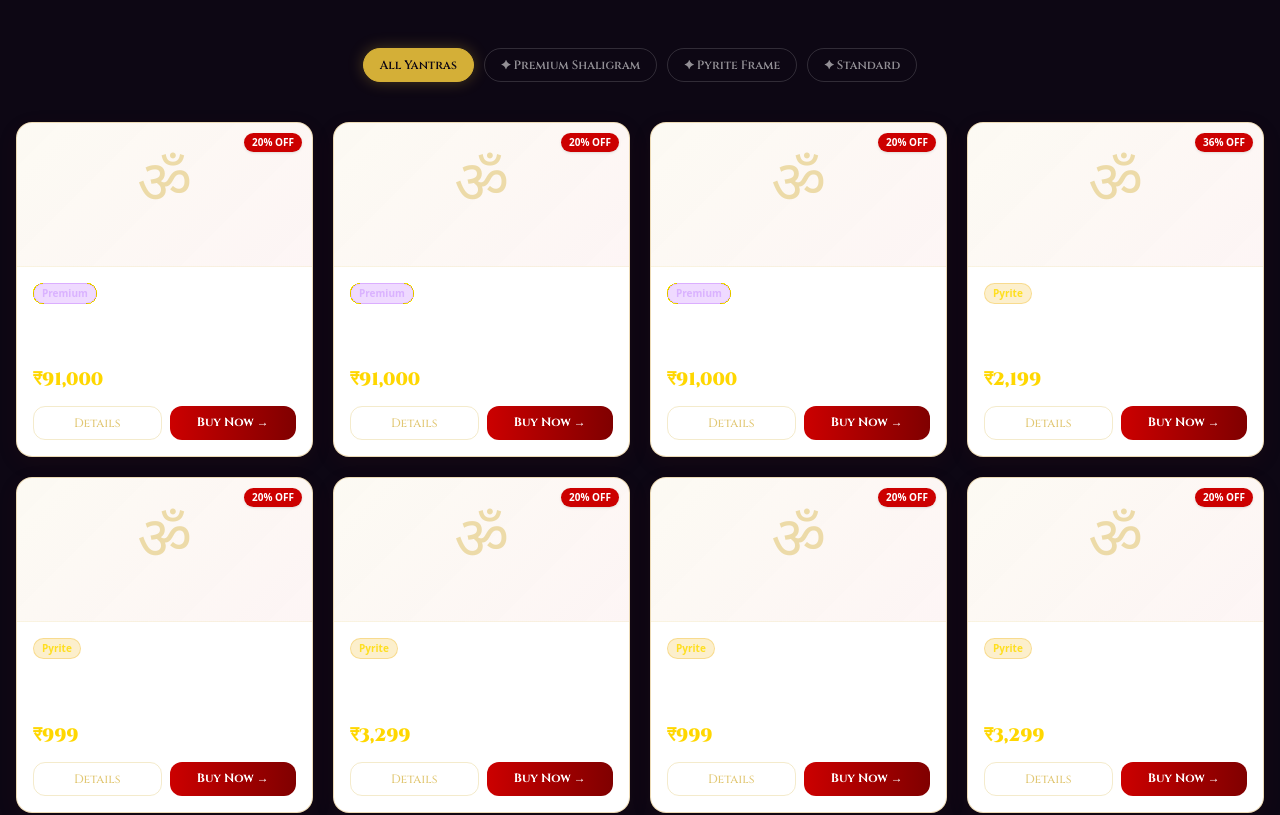
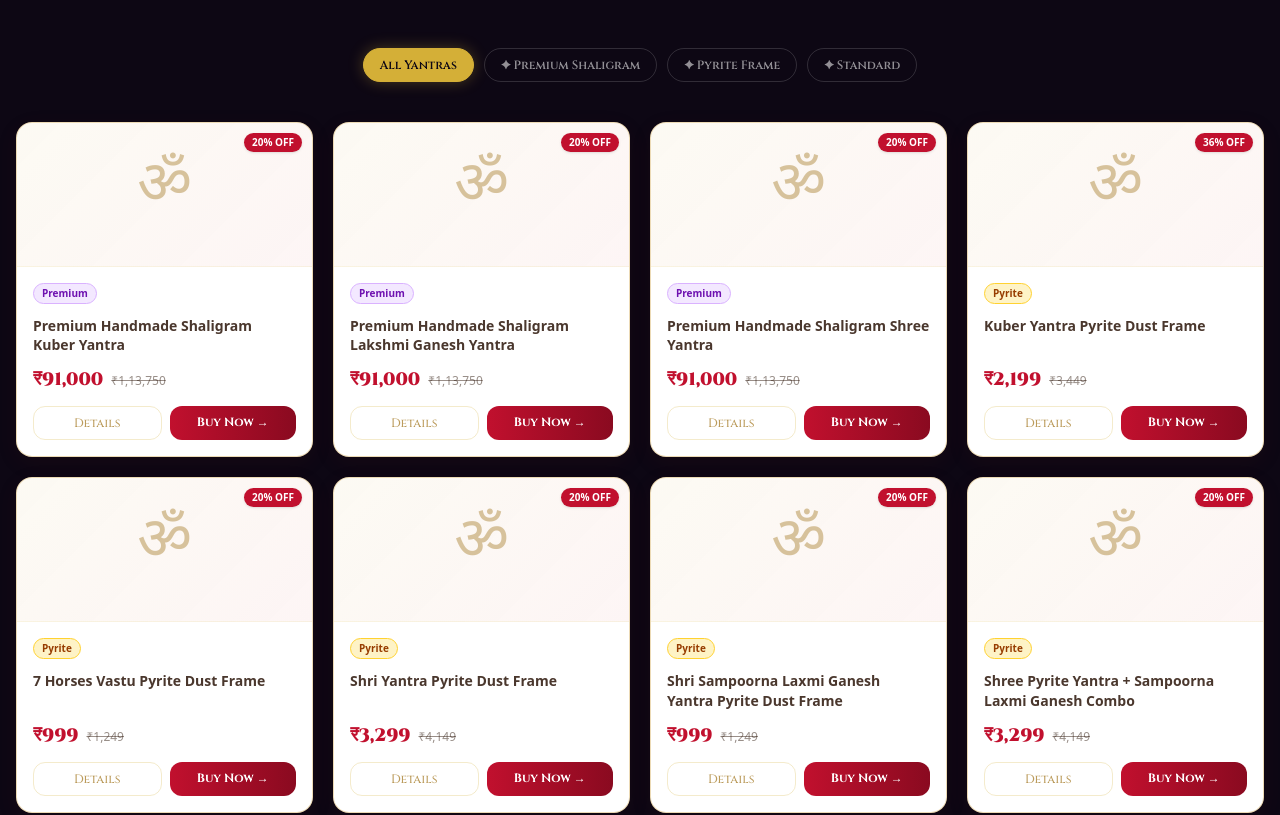
Before and after one commit to Sanchitjha/Astrologer, a Next.js app: page / in a window 1280 px wide. Shown: the part 9040-9855 px from the top of the page. Built offline with nearby package versions, Linux system fonts and the light colour scheme.

Commit message:
feat: add YantraCard, YantraGrid, and ZodiacSigns components for product and astrology listings

```diff
--- a/components/YantraCard.js
+++ b/components/YantraCard.js
@@ -2,9 +2,9 @@ import Link from 'next/link';
 import { formatINR } from '@/lib/utils';
 
 const categoryColors = {
-  'premium-shaligram': 'bg-purple-500/20 text-purple-300 border-purple-500/30',
-  'pyrite-frame':      'bg-yellow-500/20 text-yellow-300 border-yellow-500/30',
-  'standard':          'bg-blue-500/20 text-blue-300 border-blue-500/30',
+  'premium-shaligram': 'bg-purple-100 text-purple-800 border-purple-300',
+  'pyrite-frame':      'bg-amber-100 text-amber-800 border-amber-300',
+  'standard':          'bg-blue-100 text-blue-800 border-blue-300',
 };
 
 const categoryLabels = {
@@ -22,12 +22,12 @@ export default function YantraCard({ id, slug, name, originalPrice, salePrice, d
         style={{ background: 'linear-gradient(135deg, rgba(212,175,55,0.06) 0%, rgba(204,0,0,0.04) 100%)' }}
       >
         {discountPercent > 0 && (
-          <span className="absolute top-2.5 right-2.5 bg-[#CC0000] text-white text-[10px] font-black px-2 py-0.5 rounded-full z-10 shadow">
+          <span className="absolute top-2.5 right-2.5 bg-[#C1102E] text-white text-[10px] font-black px-2 py-0.5 rounded-full z-10 shadow">
             {discountPercent}% OFF
           </span>
         )}
         <span
-          className="text-6xl text-[#D4AF37]/40 group-hover:text-[#D4AF37]/70 transition-colors duration-500 select-none float-anim"
+          className="text-6xl text-[#9E7016]/40 group-hover:text-[#9E7016]/70 transition-colors duration-500 select-none float-anim"
           aria-hidden="true"
           style={{ fontFamily: 'var(--font-devanagari)' }}
         >
@@ -38,21 +38,21 @@ export default function YantraCard({ id, slug, name, originalPrice, salePrice, d
       {/* Body */}
       <div className="p-4 flex flex-col flex-1 gap-3">
         {/* Category badge */}
-        <span className={`self-start text-[10px] font-semibold px-2 py-0.5 rounded-full border ${categoryColors[category] || 'bg-white/10 text-white/50 border-white/10'}`}>
+        <span className={`self-start text-[10px] font-semibold px-2 py-0.5 rounded-full border ${categoryColors[category] || 'bg-white/10 text-[#2A1408]/50 border-white/10'}`}>
           {categoryLabels[category] || category}
         </span>
 
-        <h3 className="text-white/85 text-sm font-semibold leading-snug line-clamp-2 flex-1">
+        <h3 className="text-[#2A1408]/85 text-sm font-semibold leading-snug line-clamp-2 flex-1">
           {name}
         </h3>
 
         {/* Price */}
         <div className="flex items-baseline gap-2 flex-wrap">
-          <span className="text-[#FFD700] font-black text-lg" style={{ fontFamily: 'var(--font-cinzel)' }}>
+          <span className="text-[#C1102E] font-black text-lg" style={{ fontFamily: 'var(--font-cinzel)' }}>
             {formatINR(salePrice)}
           </span>
           {originalPrice !== salePrice && (
-            <span className="text-white/48 text-xs line-through">{formatINR(originalPrice)}</span>
+            <span className="text-[#2A1408]/48 text-xs line-through">{formatINR(originalPrice)}</span>
           )}
         </div>
 
@@ -60,7 +60,7 @@ export default function YantraCard({ id, slug, name, originalPrice, salePrice, d
         <div className="flex gap-2 mt-auto">
           <Link
             href={`/yantras/${slug}`}
-            className="flex-1 text-center py-2 px-3 rounded-xl border border-[#D4AF37]/25 text-[#D4AF37]/70 hover:border-[#D4AF37]/60 hover:text-[#D4AF37] text-xs font-medium transition-all"
+            className="flex-1 text-center py-2 px-3 rounded-xl border border-[#D4AF37]/25 text-[#9E7016]/70 hover:border-[#D4AF37]/60 hover:text-[#9E7016] text-xs font-medium transition-all"
             style={{ fontFamily: 'var(--font-cinzel)' }}
           >
             Details
@@ -69,7 +69,7 @@ export default function YantraCard({ id, slug, name, originalPrice, salePrice, d
             href={productUrl}
             target="_blank"
             rel="noopener noreferrer"
-            className="flex-1 text-center py-2 px-3 rounded-xl bg-gradient-to-r from-[#CC0000] to-[#800000] hover:from-[#E00000] hover:to-[#990000] text-white text-xs font-bold transition-all"
+            className="flex-1 text-center py-2 px-3 rounded-xl bg-gradient-to-r from-[#C1102E] to-[#8A0A20] hover:from-[#E11432] hover:to-[#A00C26] text-white text-xs font-bold transition-all"
             style={{ fontFamily: 'var(--font-cinzel)' }}
           >
             Buy Now →
```
